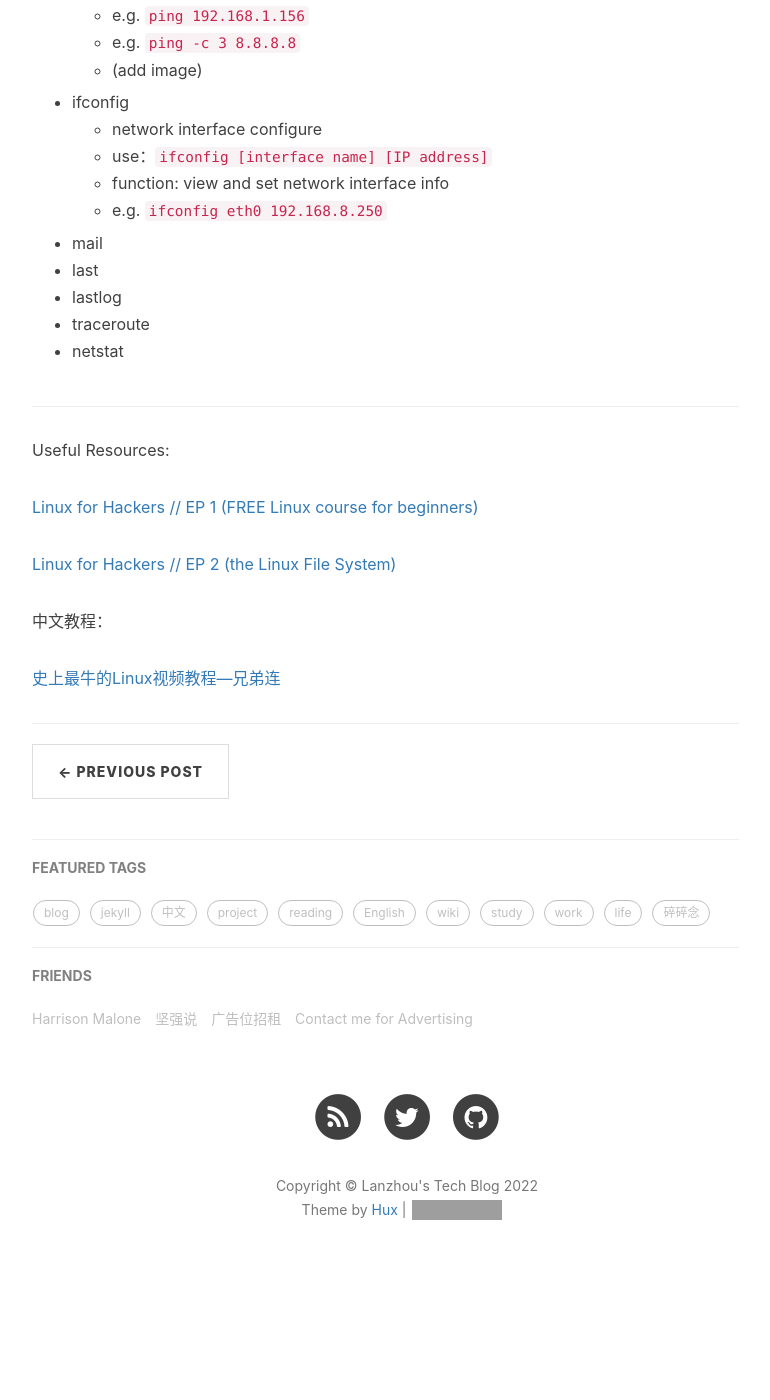
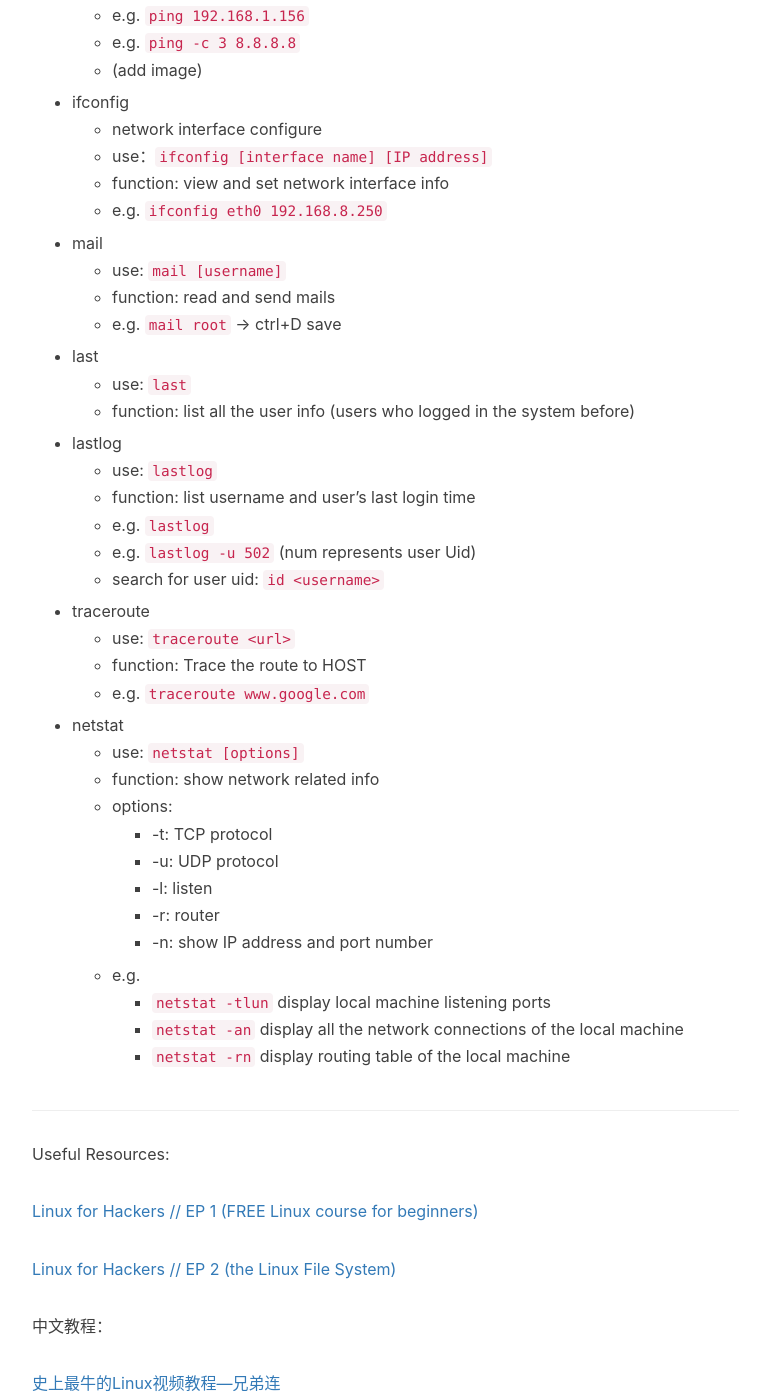
Before and after one commit to Lanzhou-J/Lanzhou-J.github.io, a Jekyll site: the page built from _posts/2021-11-22-DevOps-01-Linux.md, in a window 1280 px wide and 1400 px high, scrolled down 11911 px. Shown: the whole window, without its empty margins (233-1003 px from the left). Built offline with Jekyll 4.4.1, drawn with Linux system fonts in a browser that asks for light colours; nearby versions of some CDN libraries; comment, search, counter and statistics services are not loaded; before the commit the page ends 13225 px from its top, so only the background shows below that; grey boxes are pictures that could not be loaded.

Commit message:
add more network commands

```diff
--- a/_posts/2021-11-22-DevOps-01-Linux.md
+++ b/_posts/2021-11-22-DevOps-01-Linux.md
@@ -411,11 +411,41 @@ Linux Principles
   - use：`ifconfig [interface name] [IP address]`
   - function: view and set network interface info
   - e.g. `ifconfig eth0 192.168.8.250`
+
 - mail
+  - use: `mail [username]`
+  - function: read and send mails
+  - e.g. `mail root` -> ctrl+D save
+
 - last
+  - use: `last`
+  - function: list all the user info (users who logged in the system before)
+
 - lastlog
+  - use: `lastlog`
+  - function: list username and user's last login time
+  - e.g. `lastlog`
+  - e.g. `lastlog -u 502` (num represents user Uid)
+  - search for user uid: `id <username>`
+
 - traceroute
+  - use: `traceroute <url>`
+  - function: Trace the route to HOST
+  - e.g. `traceroute www.google.com`
+
 - netstat
+  - use: `netstat [options]`
+  - function: show network related info
+  - options:
+    - -t: TCP protocol
+    - -u: UDP protocol
+    - -l: listen
+    - -r: router
+    - -n: show IP address and port number
+  - e.g.
+    - `netstat -tlun` display local machine listening ports
+    - `netstat -an` display all the network connections of the local machine
+    - `netstat -rn` display routing table of the local machine
 
 ---
 
```
Also changed, not shown: README.md.
